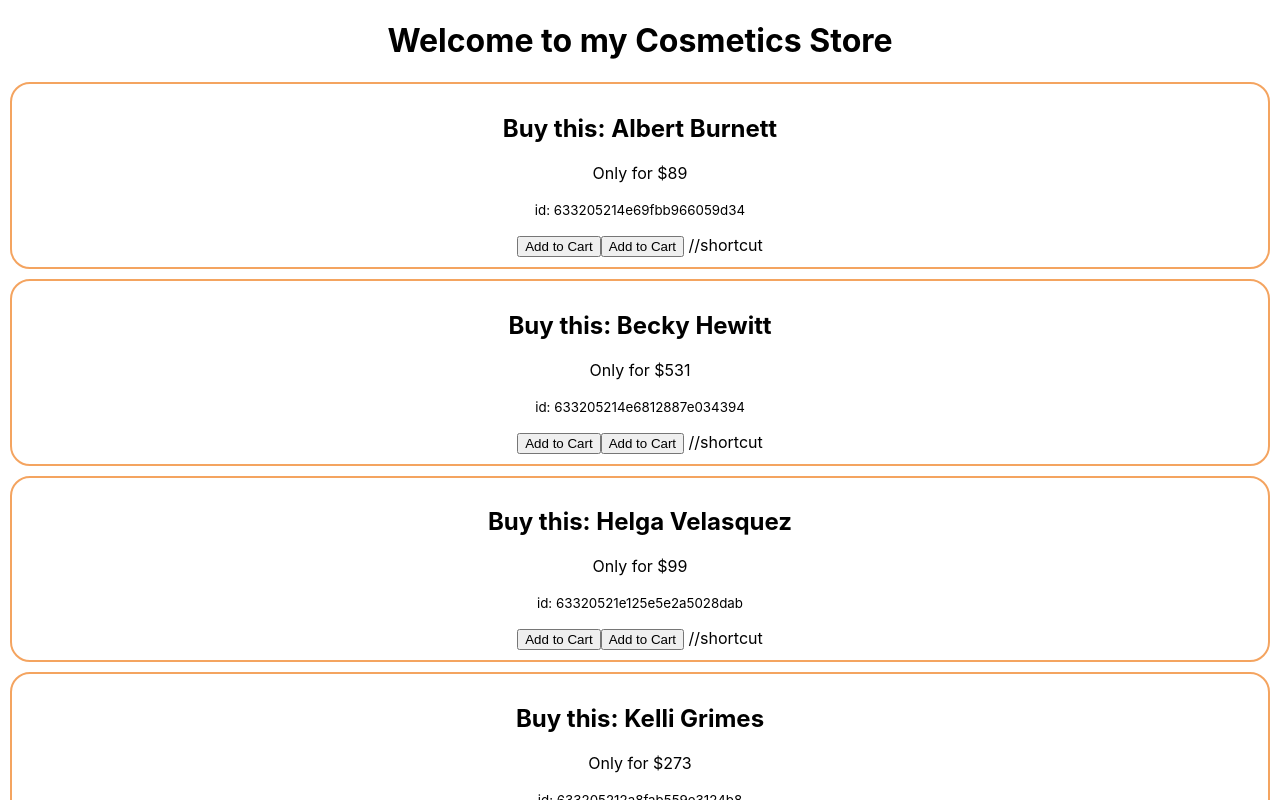
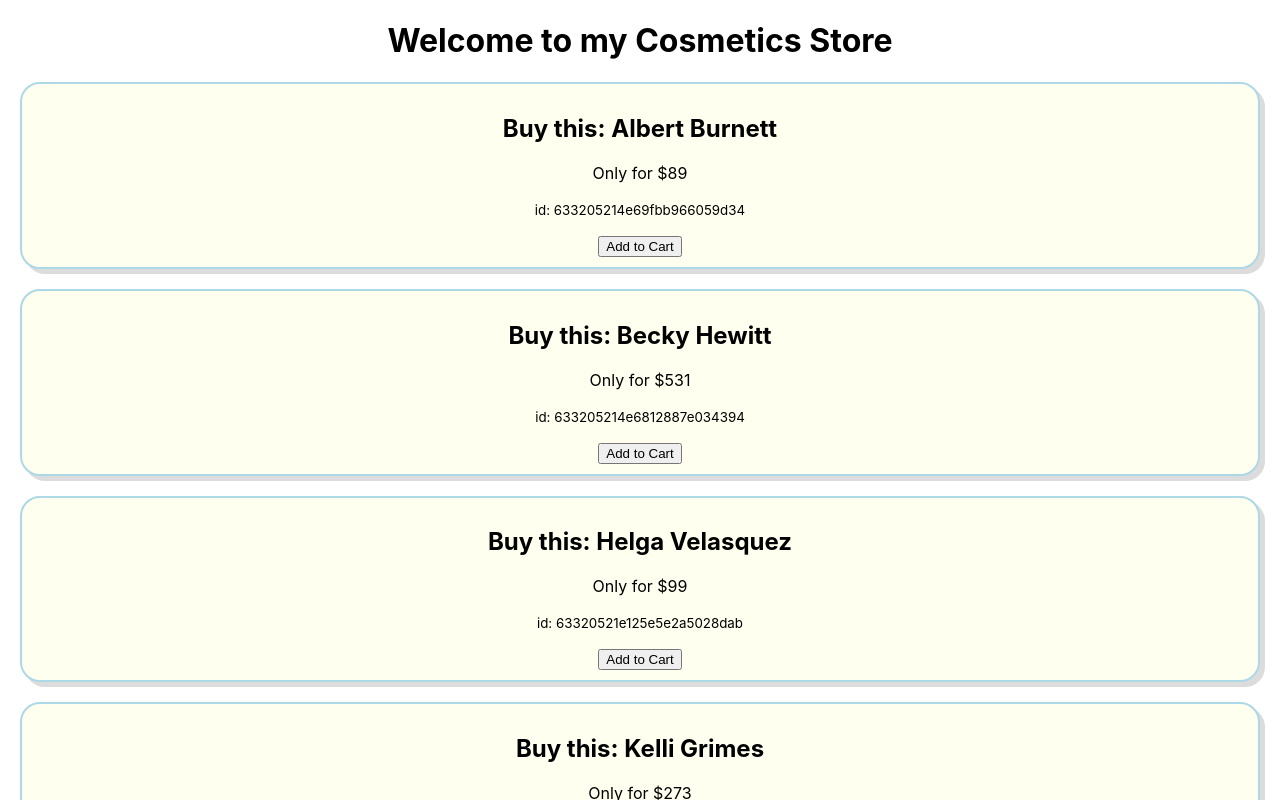
Before and after one commit to SkrChowdhury/react-storage-and-handler, a React (Create React App) app: page / in a window 1280 px wide. Shown: the top 800 px of the page. Built offline with nearby package versions, Linux system fonts and the light colour scheme.

Commit message:
localstorage in react

```diff
--- a/src/components/Cosmetic/Cosmetic.css
+++ b/src/components/Cosmetic/Cosmetic.css
@@ -1,6 +1,8 @@
 .product{
-    border: 2px solid sandybrown;
-    margin: 10px;
+    border: 2px solid lightblue;
+    background-color: ivory;
+    margin: 20px;
     padding: 10px;
     border-radius: 20px;
+    box-shadow: 5px 5px gainsboro;
 }
--- a/src/components/Cosmetic/Cosmetic.js
+++ b/src/components/Cosmetic/Cosmetic.js
@@ -1,14 +1,15 @@
 import React from 'react';
+import { addToDb } from '../../utilities/fakedb';
 import './Cosmetic.css';
 
 const Cosmetic = (props) => {
   const { id, name, price } = props.cosmetic;
 
   const addToCart = (id) => {
-    console.log('Item Added', id);
+    addToDb(id);
   };
 
-  const addToCartWIthParam = () => addToCart(id);
+  //   const addToCartWIthParam = () => addToCart(id);
   return (
     <div className="product">
       <h2>Buy this: {name} </h2>
@@ -16,8 +17,10 @@ const Cosmetic = (props) => {
       <p>
         <small>id: {id}</small>
       </p>
-      <button onClick={addToCartWIthParam}>Add to Cart</button>
-      <button onClick={() => addToCart(id)}>Add to Cart</button> //shortcut
+      {/* <button onClick={addToCartWIthParam}>Add to Cart</button> */}
+
+      {/* shortcut */}
+      <button onClick={() => addToCart(id)}>Add to Cart</button>
     </div>
   );
 };
--- /dev/null
+++ b/src/utilities/fakedb.js
@@ -0,0 +1,14 @@
+// use localStorage to  manage cart data
+
+const addToDb = (id) => {
+  const quantity = localStorage.getItem(id);
+  if (quantity) {
+    const newQuantity = parseInt(quantity) + 1;
+    localStorage.setItem(id, newQuantity);
+  } else {
+    console.log('New Item');
+    localStorage.setItem(id, 1);
+  }
+};
+
+export { addToDb };
```
